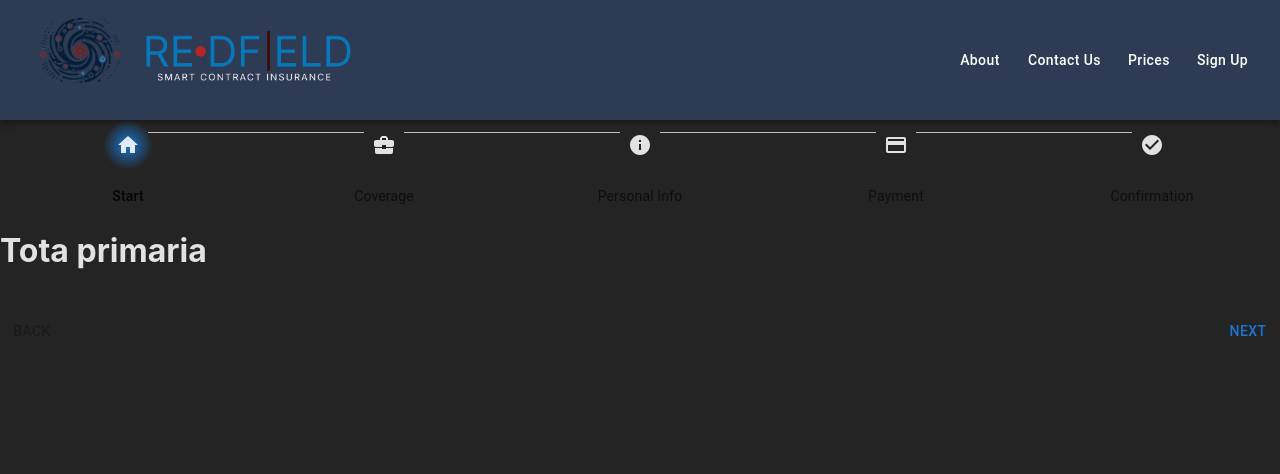
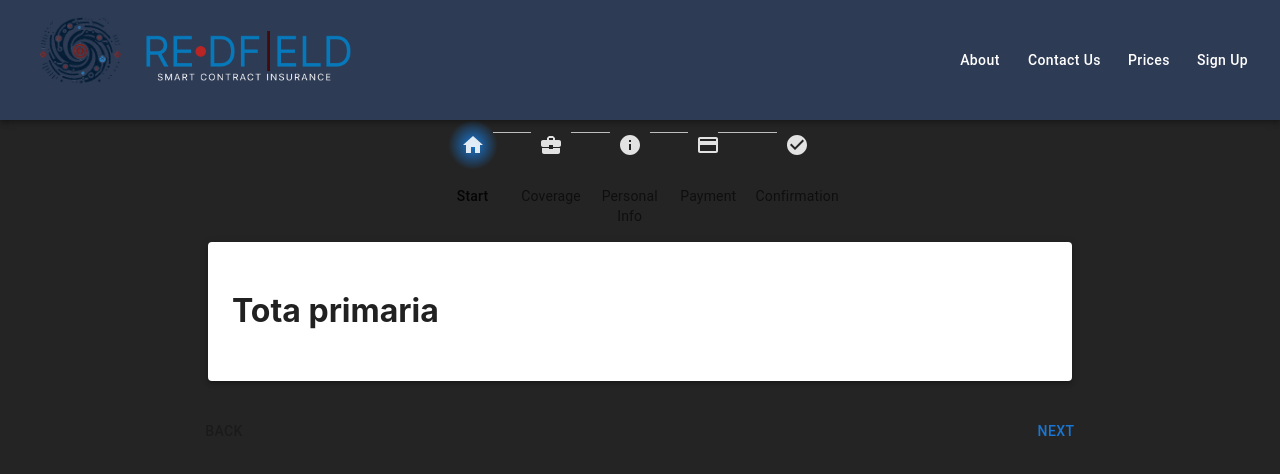
Before and after one commit to ControlYourPotatoes/redfield-react, a React (Vite) app: page /GuidedStore in a window 1280 px wide. Shown: the top 474 px of the page. Built offline with nearby package versions, Linux system fonts and the light colour scheme.

Commit message:
Guided store

```diff
--- a/src/components/PuertoRicoMap.tsx
+++ b/src/components/PuertoRicoMap.tsx
@@ -1,5 +1,5 @@
 import React, { useState } from 'react';
-import { Box, TextField, MenuItem } from '@mui/material'
+import { Box } from '@mui/material'
 import { MapContainer, TileLayer, useMapEvents, Marker } from 'react-leaflet';import 'leaflet/dist/leaflet.css';
 
 const PuertoRicoMap: React.FC = () => {
@@ -17,7 +17,7 @@ const PuertoRicoMap: React.FC = () => {
 
     return (
         <Box sx={{ borderColor: 'primary.main' }} >
-            <MapContainer center={[18.2208, -66.5901]} zoom={9} style={{ height: '500px', width: '200%' }}>
+            <MapContainer center={[18.2208, -66.5901]} zoom={9} style={{ height: '500px', width: '100%' }}>
             <TileLayer
                 url="https://{s}.tile.openstreetmap.org/{z}/{x}/{y}.png"
             />
--- a/src/components/guided_store/GuidedStore.tsx
+++ b/src/components/guided_store/GuidedStore.tsx
@@ -1,12 +1,12 @@
 import React from 'react';
-import { Stepper, Step, StepLabel, Button, Typography, Box } from '@mui/material';
+import { Stepper, Step, StepLabel, Button, Typography, Box, Paper } from '@mui/material';
 import { styled } from '@mui/material/styles';
 import HomeIcon from '@mui/icons-material/Home';
 import BusinessIcon from '@mui/icons-material/BusinessCenter';
 import PaymentIcon from '@mui/icons-material/Payment';
 import InfoIcon from '@mui/icons-material/Info';
 import CheckCircleIcon from '@mui/icons-material/CheckCircle';
-import './Guidedstore.css';
+import './GuidedStore.css';
 
 // Import individual step components
 import StartComponent from './StartComponent';
@@ -74,8 +74,25 @@ export default function GuidedStore() {
     setActiveStep(0);
   };
 
+  const renderActiveComponent = (step: number) => {
+    switch (step) {
+      case 0:
+        return <StartComponent />;
+      case 1:
+        return <CoverageComponent />;
+      case 2:
+        return <PersonalInfoComponent />;
+      case 3:
+        return <PaymentComponent />;
+      case 4:
+        return <ConfirmationComponent />;
+      default:
+        return null;
+    }
+  };
+
   return (
-    <div>
+    <Box sx={{ width: '100%', display: 'flex', flexDirection: 'column', alignItems: 'center' }}>
       <Stepper alternativeLabel activeStep={activeStep}>
         {steps.map((label, index) => (
           <Step key={label}>
@@ -92,14 +109,14 @@ export default function GuidedStore() {
           </Step>
         ))}
       </Stepper>
-      <div>
-        {activeStep === 0 && <StartComponent />}
-        {activeStep === 1 && <CoverageComponent />}
-        {activeStep === 2 && <PersonalInfoComponent />}
-        {activeStep === 3 && <PaymentComponent />}
-        {activeStep === 4 && <ConfirmationComponent />}
-      </div>
-      <Box sx={{ display: 'flex', flexDirection: 'row', pt: 2 }}>
+      <Box sx={{ width: '70%', margin: 'auto' }}>
+        <Paper elevation={3} sx={{ margin: 2, padding: 3 }}>
+          <Box sx={{ maxWidth: '900px', width: '100%', margin: 'auto' }}>
+            {renderActiveComponent(activeStep)}
+          </Box>
+        </Paper>
+      </Box>
+      <Box sx={{ display: 'flex', flexDirection: 'row', pt: 2, width: '70%', margin: 'auto' }}>
         <Button color="primary" disabled={activeStep === 0} onClick={handleBack} sx={{ mr: 1 }}>
           Back
         </Button>
@@ -116,6 +133,6 @@ export default function GuidedStore() {
           <Button onClick={handleReset}>Reset</Button>
         </React.Fragment>
       )}
-    </div>
+    </Box>
   );
 }
--- a/src/components/pages/Prices.tsx
+++ b/src/components/pages/Prices.tsx
@@ -4,6 +4,7 @@ import PricingTable from '../PricingTable';
 const Prices = () => {
     return (
         <div>
+            <h1>Prices</h1>
             <PricingTable />
         </div>
     );
```
